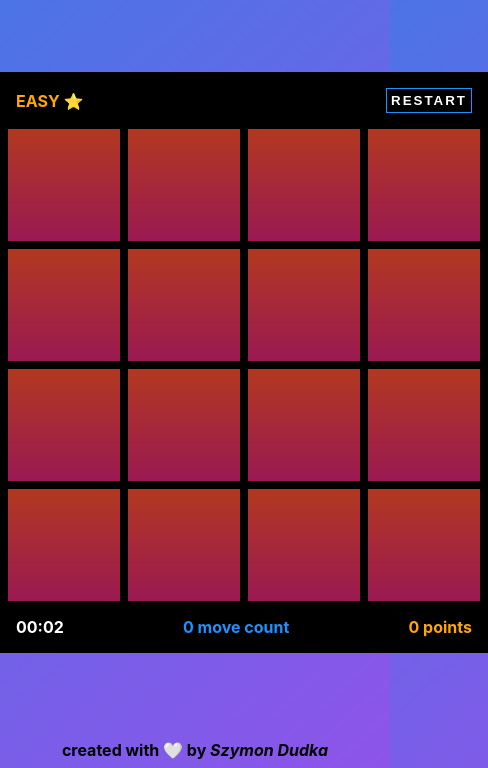
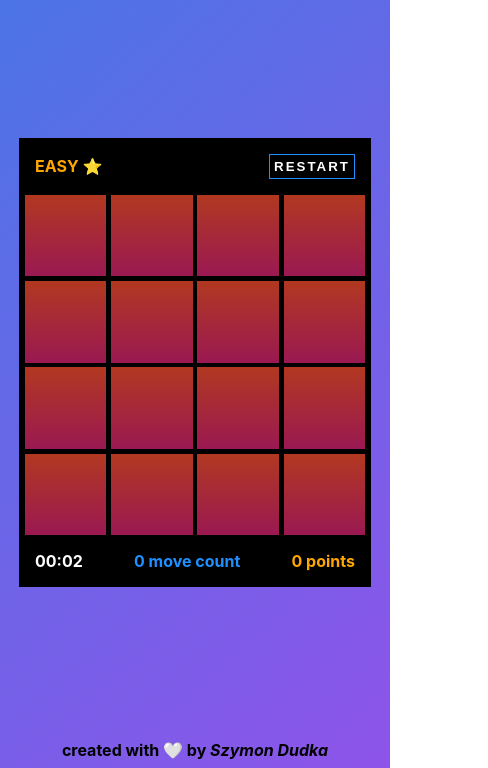
Before and after one commit to szymooneq/Memory-Master, a plain HTML site: page index.html in a window 390 px wide. Both pictures are taken after a click on the button "EASY". Shown: the part 76-844 px from the top of the page, 488 px wide, since content can reach past the window. Drawn offline with Linux system fonts and the light colour scheme; a web font is replaced by a local one.

Commit message:
Fixes #4, responsive view

```diff
--- a/css/style.css
+++ b/css/style.css
@@ -1,4 +1,13 @@
 @import url('https://rsms.me/inter/inter.css');
+
+:root {
+  --easy-board-size: 30.5rem;
+  --easy-card-size: 7rem;
+  --medium-board-size: 39.5rem;
+  --medium-card-size: 6rem;
+  --hard-board-size: 39rem;
+  --hard-card-size: 5rem;
+}
 
 * {
   margin: 0;
@@ -139,7 +148,7 @@ header h1 {
 }
 
 .shake {
-  animation: shakeAnimation 0.9s /* cubic-bezier(.36,.07,.19,.97) */;
+  animation: shakeAnimation 0.9s;
   backface-visibility: hidden;
 }
 
@@ -172,7 +181,6 @@ header h1 {
 
 .gameCard:hover .front {
   opacity: 1;
-  cursor: pointer;
 }
 
 .back {
@@ -190,11 +198,12 @@ header h1 {
 .back {
   display: block;
   transition-property: transform, opacity;
-  transition-duration: .5s;
+  transition-duration: .6s;
   transition-timing-function: cubic-bezier(.175, .885, .32, 1.275);
 }
 
 .gameCard.active .front {
+  opacity: 0;
   transform: rotateY(180deg);
 }
 
@@ -260,3 +269,18 @@ header h1 {
 .footer a:hover {
   color: white;
 }
+
+@media (max-width: 650px) {
+  :root {
+    --easy-board-size: 22rem;
+    --easy-card-size: 5.1rem;
+    --medium-board-size: 22rem;
+    --medium-card-size: 4.05rem;
+    --hard-board-size: 22rem;
+    --hard-card-size: 3.3rem;
+  }
+
+  .gameBoard {
+    gap: 0.3rem;
+  }
+}
--- a/js/game.js
+++ b/js/game.js
@@ -43,8 +43,8 @@ const renderGame = (props) => {
       cards = 16
       pairs = cards/2
       multiplier = 10
-      boardWidth = "30.5rem"
-      cardSize = "7rem"
+      boardWidth = "var(--easy-board-size)"
+      cardSize = "var(--easy-card-size)"
       break;
 
     case "medium":
@@ -53,8 +53,8 @@ const renderGame = (props) => {
       cards = 30
       pairs = cards/2
       multiplier = 20
-      boardWidth = "39.5rem"
-      cardSize = "6rem"
+      boardWidth = "var(--medium-board-size)"
+      cardSize = "var(--medium-card-size)"
       break;
 
     case "hard":
@@ -63,8 +63,8 @@ const renderGame = (props) => {
       cards = 42
       pairs = cards/2
       multiplier = 30
-      boardWidth = "39rem"
-      cardSize = "5rem"
+      boardWidth = "var(--hard-board-size)"
+      cardSize = "var(--hard-card-size)"
       break;
 
     default:
@@ -173,7 +173,7 @@ function revealCard(e) {
           clickedCard.classList.add('play');
 
           firstClick = undefined;
-        }, 500)
+        }, 600)
 
         moves+=1
         if(points > 0) points = points - 2
```
